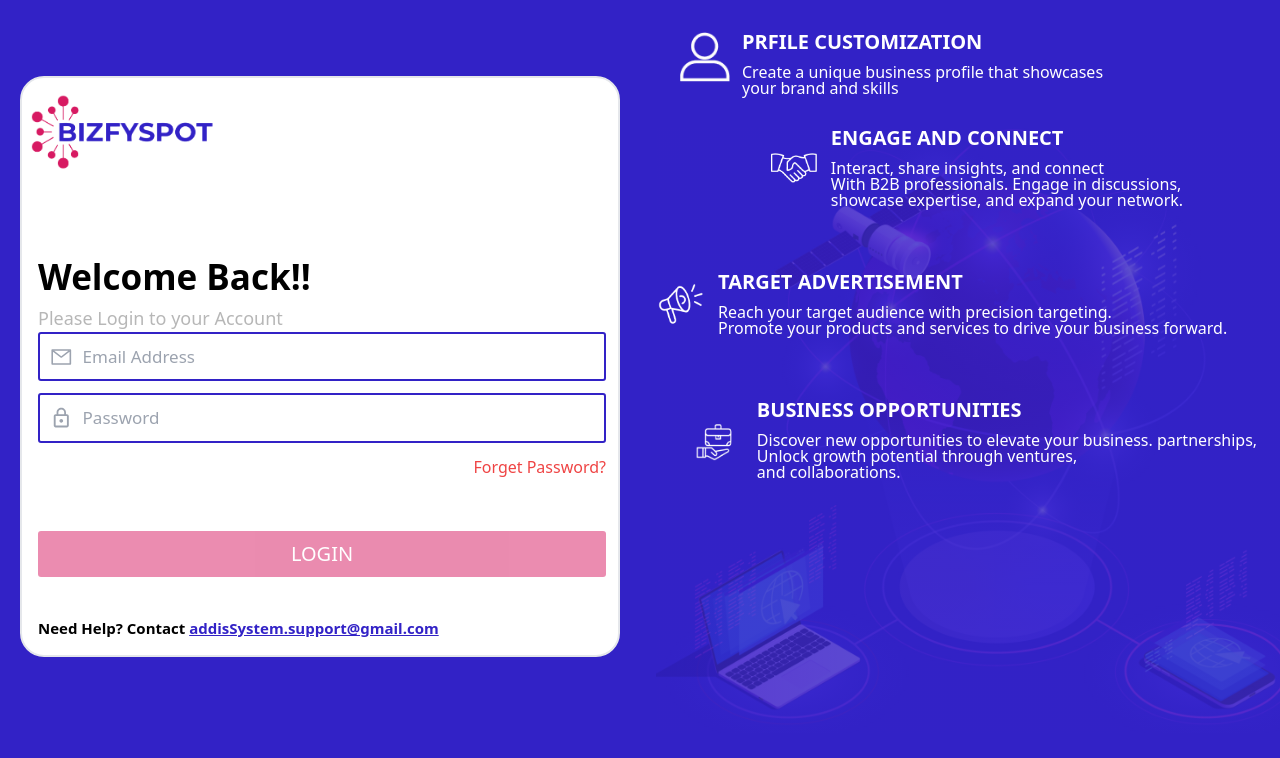
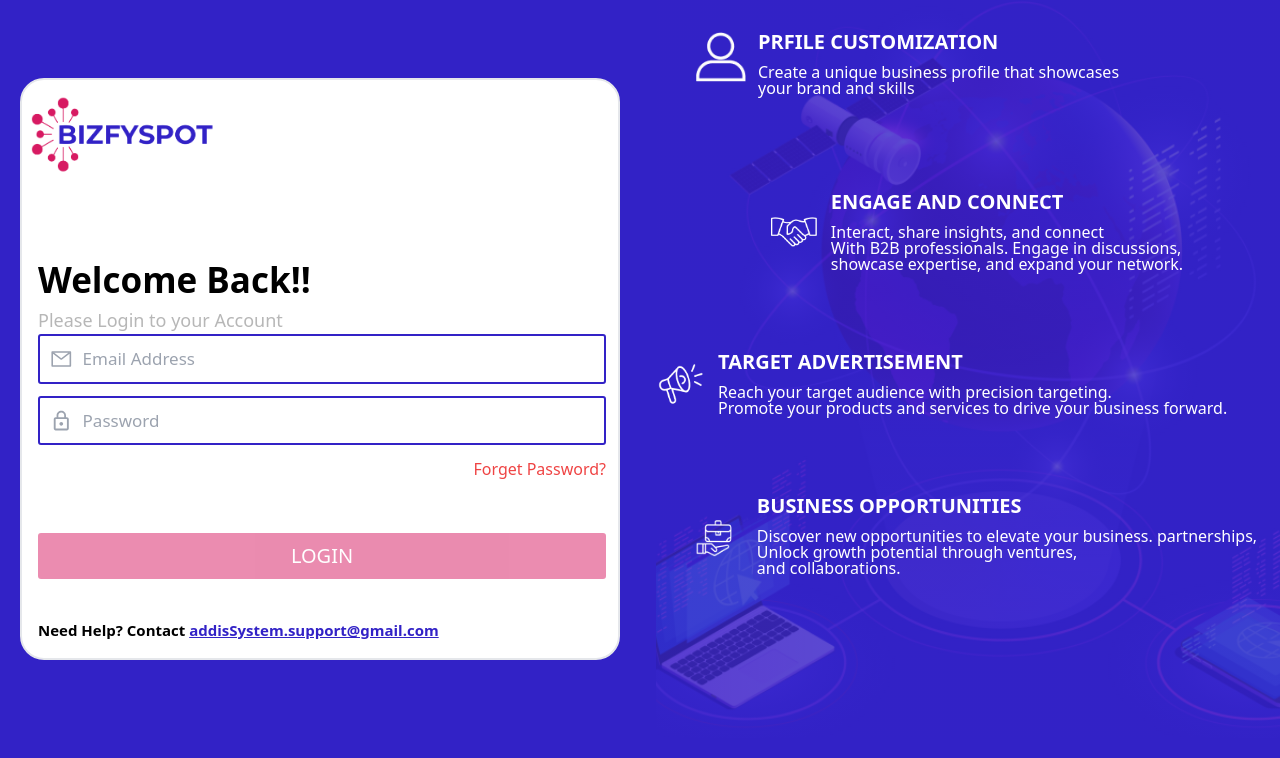
Before and after one commit to bereketassefa/antd, a React (Vite) app: page / in a window 1280 px wide. Shown: the top 758 px of the page. Built offline with nearby package versions, Linux system fonts and the light colour scheme.

Commit message:
fixed heroside

```diff
--- a/src/Components/SignUp/Heroside2.jsx
+++ b/src/Components/SignUp/Heroside2.jsx
@@ -9,7 +9,12 @@ function Heroside2() {
   return (
     <div className="hidden lg:block lg:w-1/2   h-auto ">
       <div className="items-center flex-col justify-start overflow-hidden">
-        <div className=" flex flex-col gap-4">
+        <div
+          className="  mx-4 flex flex-col gap-20 bg-[url('/images/staf.jpg')] w-full md:h-[738px]  object-cover bg-cover bg-center bg-opacity-5"
+          style={{
+            backgroundImage: `linear-gradient(rgba(50, 34, 198, 0.8), rgba(50, 34, 198, 0.8)), url(${staf})`,
+          }}
+        >
           <div className="mx-10 my-4 ">
             <div className="flex  mt-4 gap-3">
               <img
@@ -29,13 +34,6 @@ function Heroside2() {
               </div>
             </div>
           </div>
-
-          <div
-            className="  mx-4 flex flex-col gap-16 bg-[url('/images/staf.jpg')] w-full  sm:h-[500px] lg:h-[605px]  object-cover bg-cover bg-center bg-opacity-5"
-            style={{
-              backgroundImage: `linear-gradient(rgba(50, 34, 198, 0.8), rgba(50, 34, 198, 0.8)), url(${staf})`,
-            }}
-          >
           <div className="flex gap-3 justify-center items-center">
             <img
               className="p-[2px] w-[50px] h-[50px] object-contain"
@@ -96,7 +94,6 @@ function Heroside2() {
         </div>
       </div>
     </div>
-    </div>
   );
 }
 
```
Lines whose indentation alone changed are shown as unchanged.
